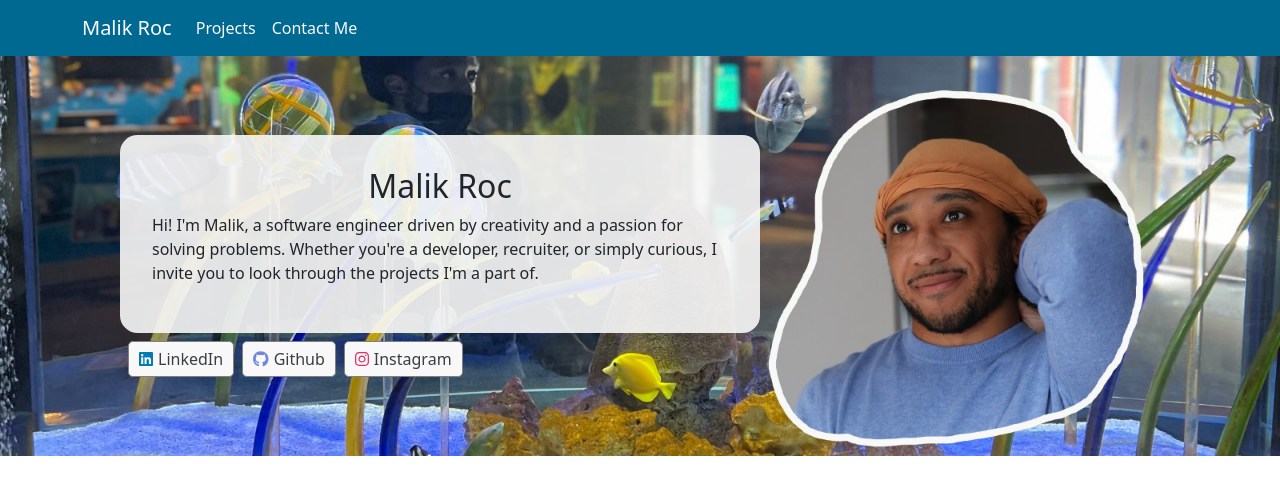
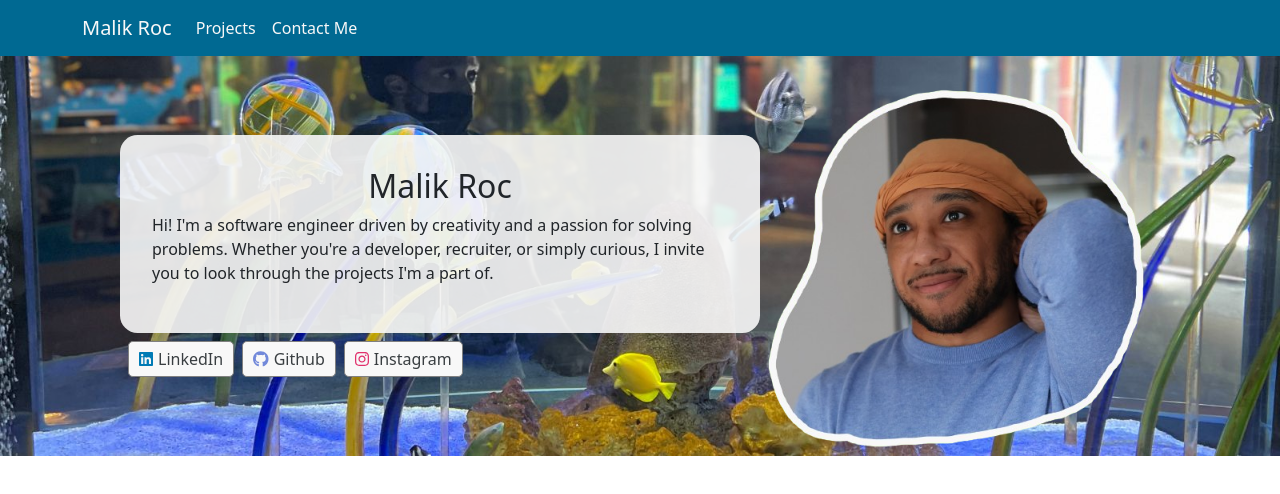
Before and after one commit to rocstory/rocstory.github.io-old, a React (Create React App) app: page / in a window 1280 px wide. Shown: the top 494 px of the page. Built offline with nearby package versions, Linux system fonts and the light colour scheme.

Commit message:
053124 -  Intro update

```diff
--- a/src/components/Hero/IntroCard/IntroCard.tsx
+++ b/src/components/Hero/IntroCard/IntroCard.tsx
@@ -9,7 +9,7 @@ function IntroCard() {
             <h2 className=" my-name">Malik Roc</h2>
             <div className="intro-paragraph">
                 <p>
-                    Hi! I'm Malik, a software engineer driven by creativity
+                    Hi! I'm a software engineer driven by creativity
                     and a passion for solving problems. Whether you're a developer, recruiter, or
                     simply curious, I invite you to look through the projects
                     I'm a part of.
```
